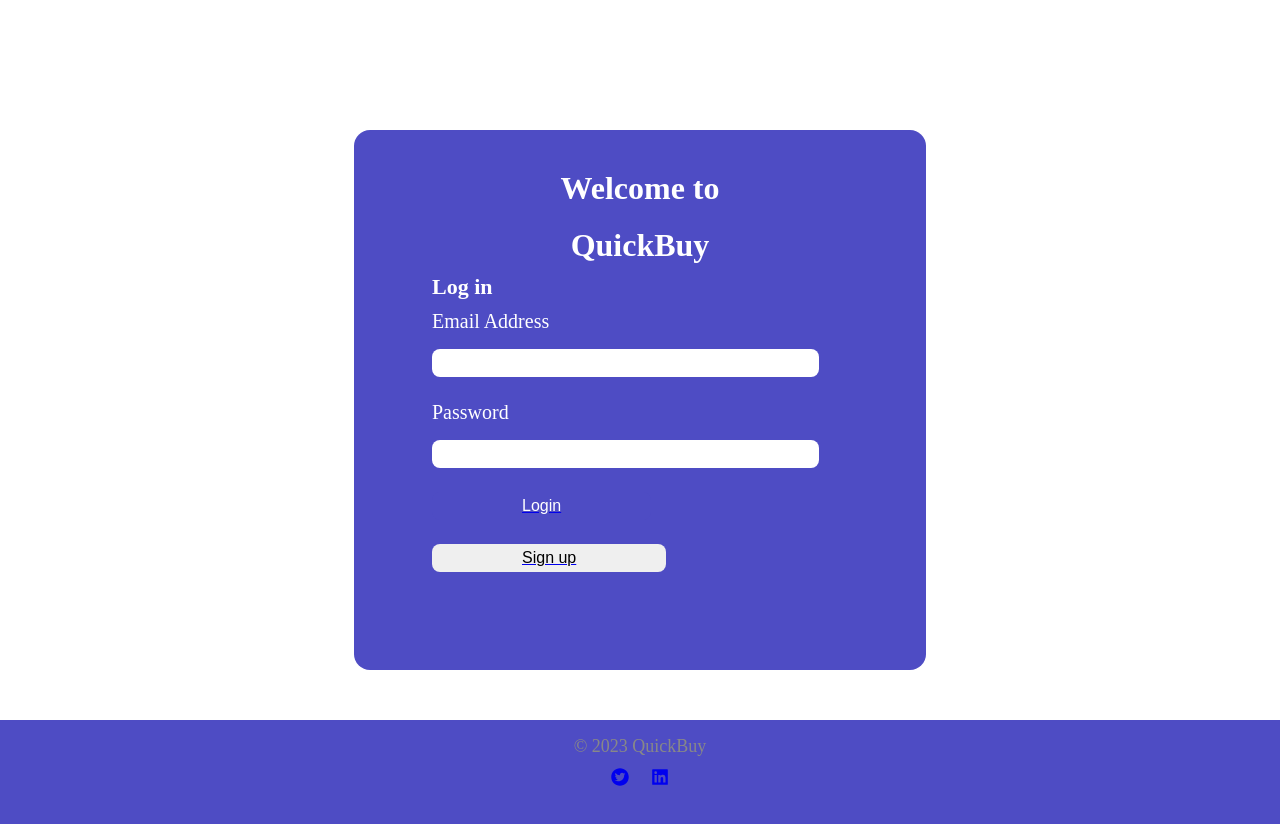
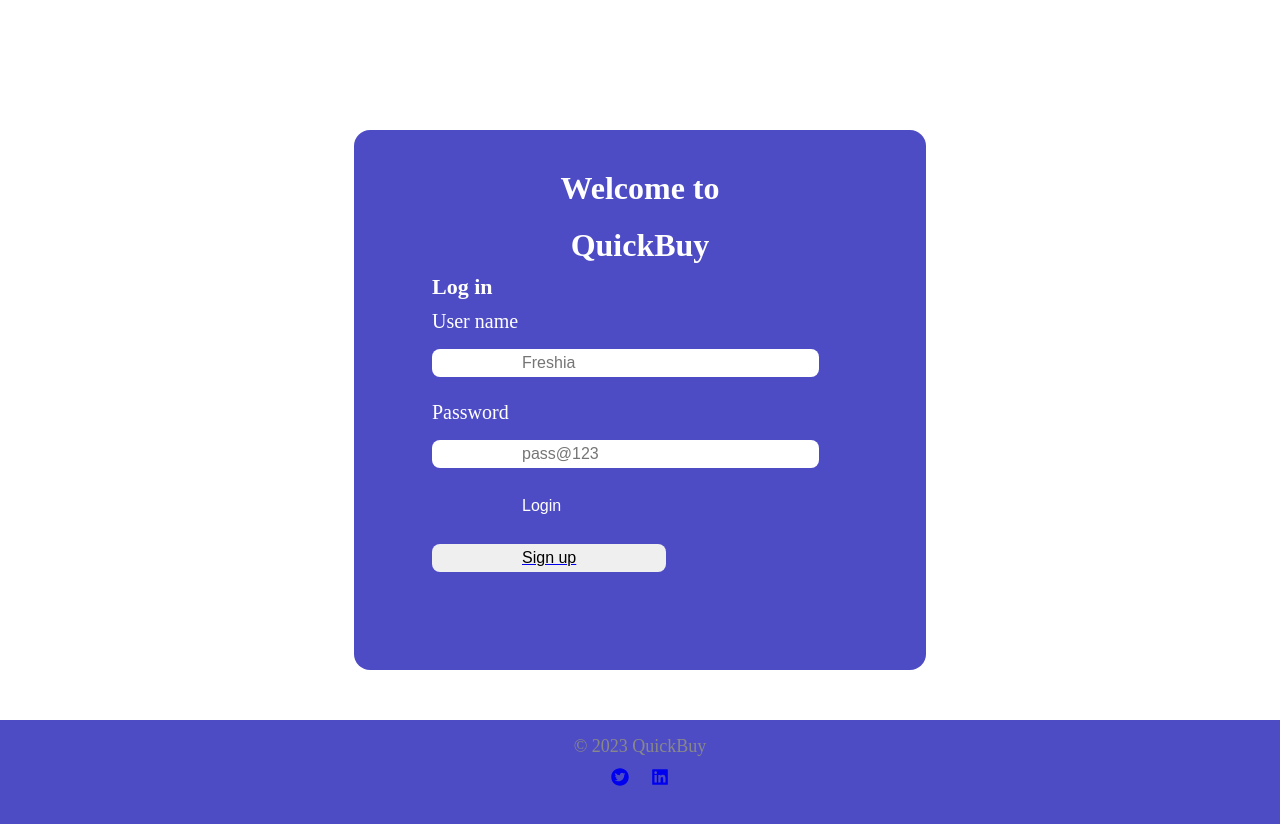
Before and after one commit to Freshia-Njoki/E-commerce-Client, a React (Vite) app: page /login in a window 1280 px wide. Shown: the top 824 px of the page. Built offline with nearby package versions, Linux system fonts and the light colour scheme.

Commit message:
connected my frontend to baackend

```diff
--- a/src/pages/Login/Login.jsx
+++ b/src/pages/Login/Login.jsx
@@ -9,15 +9,18 @@ import './login.css'
 
 function Login() {
 
-
     const schema = yup.object().shape({
-        username: yup.string().required("full name is required"),
-        password: yup.string().matches(/^(?=.*[A-Za-z])(?=.*\d)(?=.*[@$!%*#?&])[A-Za-z\d@$!%*#?&]{4,}$/, "should contain special characters, letters, numbers and 4 charcacters long").required("password is required"),
+        username: yup.string().required("Username is required"),
+        password: yup.string().matches(/^(?=.*[A-Za-z])(?=.*\d)(?=.*[@$!%*#?&])[A-Za-z\d@$!%*#?&]{4,}$/, "should contain special characters, letters, numbers and 4 characters long").required("password is required"),
 
     });
-    const { register, formState: { errors } } = useForm({
+    const { register, handleSubmit, formState: { errors } } = useForm({
         resolver: yupResolver(schema)
-    })
+    });
+
+    const onSubmit = (data) => {
+        console.log(data);
+    }
 
     return (
         <>
@@ -32,15 +35,16 @@ function Login() {
 
                         <h4>Log in</h4>
 
-                        <form className="form-inputs" >
-                            <label htmlFor="text">Email Address</label>
-                            <input type="text" id="text" placeholder='' {...register("email")} />
-                            {/* <p>{errors.email?.message}</p> */}
+                        <form className="form-inputs" onSubmit={handleSubmit(onSubmit)}>
+                            <label htmlFor="text">User name</label>
+                            <input type="text" id="text" placeholder='Freshia' {...register("username")} />
+                            <p>{errors.username?.message}</p>
                             <label htmlFor="password">Password</label>
-                            <input type="password" id='password' placeholder=''  {...register("password")} />
-                            {/* <p>{errors.password?.message}</p> */}
+                            <input type="password" id='password' placeholder='pass@123'  {...register("password")} />
+                            <p>{errors.password?.message}</p>
                             {/* navigate upon succesful signup-remove link */}
-                            <Link to='/dashboard'><input className='loginBtn' type="submit" value="Login" /></Link>
+                            {/* <Link to='/dashboard'></Link> */}
+                            <input className='loginBtn' type="submit" value="Login" />
 
                             <Link to='/signup'><input className='signupBtn' type="submit" value="Sign up" /></Link>
                         </form>
--- a/src/pages/Login/login.css
+++ b/src/pages/Login/login.css
@@ -31,6 +31,10 @@
 .form-inputs {
   font-size: 20px;
 }
+
+.form-inputs p {
+  color: red;
+}
 .form-inputs input {
   display: flex;
   flex-direction: column;
@@ -50,6 +54,11 @@
   border: 1px solid grey;
 }
 
+/* .loginBtn:hover {
+  cursor: pointer;
+  transition-delay: 0.s;
+  background-color: whitesmoke;
+} */
 .signupBtn {
   border-radius: 8px;
   padding: 5px 90px;
--- a/src/pages/Signup/Signup.jsx
+++ b/src/pages/Signup/Signup.jsx
@@ -1,37 +1,50 @@
 import * as yup from 'yup'
 import { yupResolver } from "@hookform/resolvers/yup"
-// import { useNavigate } from "react-router-dom";
+import { useNavigate } from "react-router-dom";
 import { useForm } from 'react-hook-form'
 import './signup.css'
+import Axios from 'axios';
 
 function Signup() {
+    const navigate = useNavigate();
     const schema = yup.object().shape({
-        username: yup.string().required("full name is required"),
+        username: yup.string().required("username is required"),
         email: yup.string().matches(/^[a-zA-Z0-9._%+-]+@[a-zA-Z0-9.-]+\.[a-zA-Z]{2,}$/, 'Invalid email format')
             .required('Email is required'),
-        password: yup.string().matches(/^(?=.*[A-Za-z])(?=.*\d)(?=.*[@$!%*#?&])[A-Za-z\d@$!%*#?&]{4,}$/, "should contain special characters, letters, numbers and 4 charcacters long").required("password is required"),
+        password: yup.string().matches(/^(?=.*[A-Za-z])(?=.*\d)(?=.*[@$!%*#?&])[A-Za-z\d@$!%*#?&]{4,}$/, "should contain special characters, letters, numbers and 4 characters long").required("password is required"),
 
     });
-    const { register, formState: { errors } } = useForm({
+    const { register, handleSubmit, formState: { errors } } = useForm({
         resolver: yupResolver(schema)
-    })
+    });
+
+    const onSubmit = (data) => {
+        Axios.post("http://localhost:8081/auth/register", data)
+            .then((response) => {
+                response.data.message && alert(response.data.message);
+                navigate("/dashboard");
+            })
+            .catch(({ response }) => {
+                alert(response.data.error);
+            });
+    }
 
     return (
         <>
             <div className='signup'>
                 <div className="sigup-form">
-                    <form className="form-inputs" >
+                    <form className="form-inputs" onSubmit={handleSubmit(onSubmit)} >
                         <h3 className="sigupBanner">Sign up </h3>
                         <label htmlFor="username">Username</label>
                         <input type="text" id="username" placeholder='' {...register("username")} />
-                        {/* <p>{errors.username?.message}</p> */}
+                        <p>{errors.username?.message}</p>
                         <label htmlFor="email">Email Address</label>
                         <input type="text" id="email" placeholder='' {...register("email")} />
-                        {/* <p>{errors.email?.message}</p> */}
+                        <p>{errors.email?.message}</p>
                         <label htmlFor="password">Password</label>
                         <input type="password" id='password' placeholder='8+ characters'  {...register("password")} />
-                        {/* <p>{errors.password?.message}</p> */}
-                        <input className='registerBtn' type="text" placeholder="Register" style={{ marginTop: "30PX" }} />
+                        <p>{errors.password?.message}</p>
+                        <input className='registerBtn' type="submit" placeholder="Register" style={{ marginTop: "30PX" }} />
 
 
                     </form>
```
